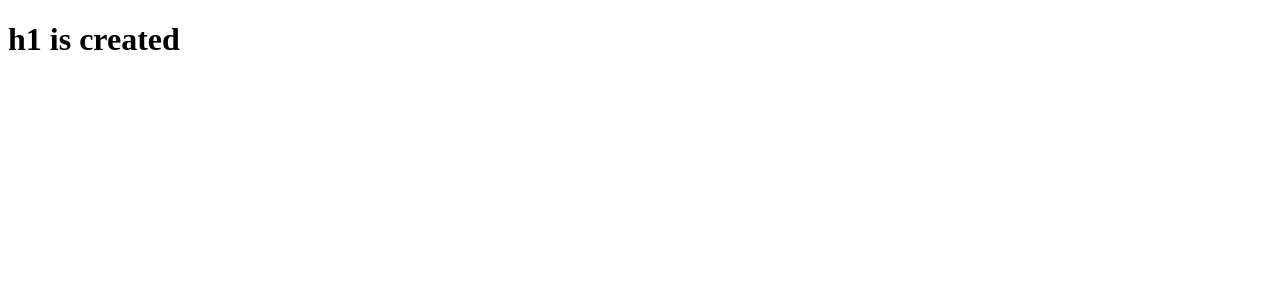
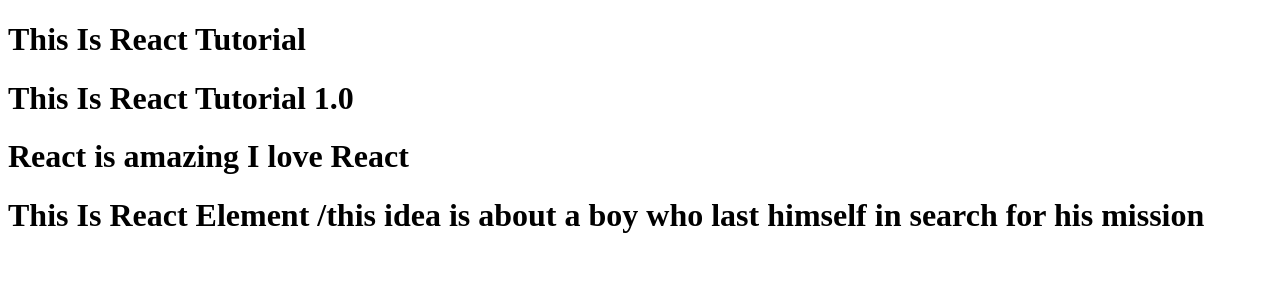
Before and after one commit to Deepaksadhwani/Swiggy-Clone, a React (Vite) app: page / in a window 1280 px wide. Shown: the top 300 px of the page. Built offline with nearby package versions, Linux system fonts and the light colour scheme.

Commit message:
Practiced the React component

```diff
--- a/App.js
+++ b/App.js
@@ -1,12 +1,40 @@
 import React from "react";
 import  ReactDOM  from "react-dom/client";
 
-const heading = React.createElement("h1", {id: "heading"}, "hello world from react!");
+// React.createElement =>  kReactElement(Object) => render through Dom (html Element):
+const heading = React.createElement("h1", {id:"heading"}, "Namaste React");
 
-const parent = React.createElement("div",{id: "parent"},
-React.createElement("div",{id:"child"},React.createElement("h1",{},"h1 is created")));
-console.log(heading) // it is not h1 it is object.
+//JSX is  HTML-like syntax but JSX is not a HTML in JS.
+//JSX (Transpiled before it reaches the JS) -bundler -babel
 
-console.log(parent)
+//JSX => babel transpiles it to React.createElement => ReactElement-JS Object => HTMLElement(render)
+const jsxHeading = <h1>Namaste React using JSX</h1>;
+
+//React elements
+const head = <span>This Is React Element </span>;
+const idea = (
+
+<h1>{head}/this idea is about a boy who last himself in search for his mission</h1>)
+
+
+                    // always use Upper case when creating react component
+// React component
+const Title = () => <h1>This Is React Tutorial</h1>
+
+function Title1(){
+    return <h1>This Is React Tutorial 1.0</h1>
+};
+ // React component
+  // Accessing component in nested is also called  component composition
+const HeadingComponent = () => (
+    <div>
+    {Title()}
+    <Title1/>
+    <h1>React is amazing I love React</h1>
+    {idea}
+    </div>
+)
+
 const root = ReactDOM.createRoot(document.getElementById("root"));
-root.render(parent); // this render method convert object and convert in h1
+
+root.render(<HeadingComponent/>);
--- a/index.html
+++ b/index.html
@@ -8,6 +8,7 @@
 </head>
 <body>
     <div id="root">
+        <h1>Not render </h1>
     </div>
 
 
--- a/package.json
+++ b/package.json
@@ -3,6 +3,8 @@
   "version": "1.0.0",
   "description": "Mastering React",
   "scripts": {
+    "start":"parcel index.html",
+    "build":"parcel build index.html",
     "test": "jest"
   },
   "repository": {
```
